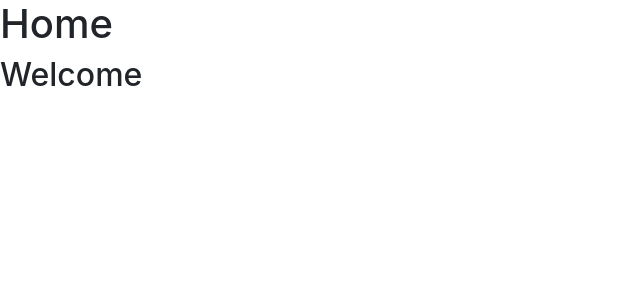
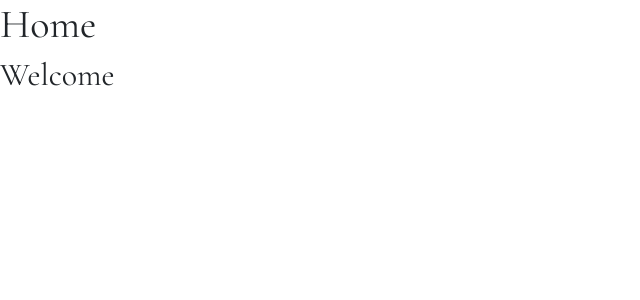
Before and after one commit to pglevy/lglem, a Jekyll site: the page built from index.md, in a window 1280 px wide. Shown: the top 300 px of the page, without its empty margins (0-640 px from the left). Built offline with Jekyll 4.4.1, drawn with Linux system fonts in a browser that asks for light colours; some web fonts are replaced.

Commit message:
typography

```diff
--- a/assets/css/main.scss
+++ b/assets/css/main.scss
@@ -7,14 +7,14 @@
 //////////////
 
 // Import Google Font.
-// @import url('https://fonts.googleapis.com/css2?family=Bitter:ital@0;1&display=swap');
+@import url('https://fonts.googleapis.com/css2?family=Cormorant+Garamond:ital,wght@0,400;0,600;1,400;1,600&family=Proza+Libre:ital,wght@0,400;0,600;1,400;1,600&display=swap');
 
 // Copy the Bootstrap $font-family-sans-serif to make adjustments and reuse in $font-family-base.
-// $font-family-sans-serif:      -apple-system, BlinkMacSystemFont, "Segoe UI", Roboto, "Helvetica Neue", Arial, "Noto Sans", sans-serif, "Apple Color Emoji", "Segoe UI Emoji", "Segoe UI Symbol", "Noto Color Emoji" !default;
-// $font-family-base:            'Helvetica', $font-family-sans-serif !default;
+$font-family-sans-serif:      -apple-system, BlinkMacSystemFont, "Segoe UI", Roboto, "Helvetica Neue", Arial, "Noto Sans", sans-serif, "Apple Color Emoji", "Segoe UI Emoji", "Segoe UI Symbol", "Noto Color Emoji" !default;
+$font-family-base:            'Proza Libre', $font-family-sans-serif !default;
 
 // Set font for headings.
-// $headings-font-family:        'Bitter', serif !default;
+$headings-font-family:        'Cormorant Garamond', serif !default;
 
 //////////////
 // Color
```
